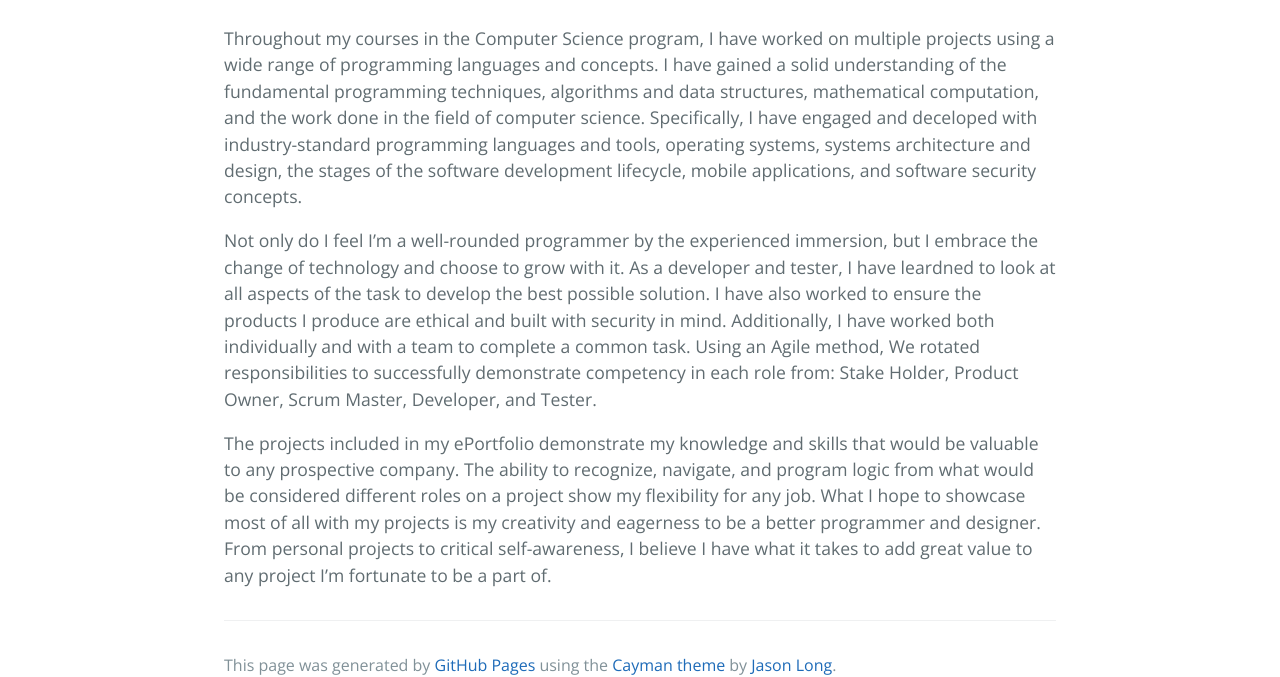
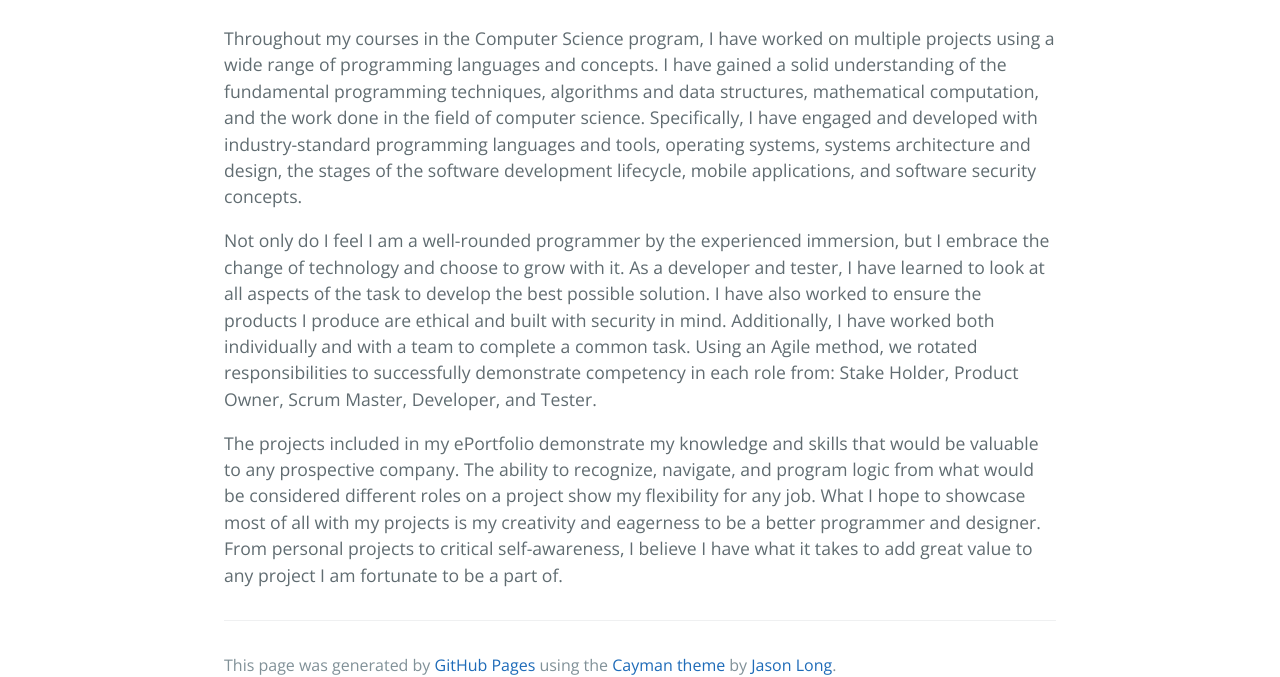
Before and after one commit to johnsatterfield/johnsatterfield.github.io, a Jekyll site: the page built from pa.md, in a window 1280 px wide. Shown: the part 343-1020 px from the top of the page. Built offline with Jekyll 4.4.1, drawn with Linux system fonts in a browser that asks for light colours.

Commit message:
Update pa.md

```diff
--- a/pa.md
+++ b/pa.md
@@ -4,8 +4,8 @@ layout: template
 filename: pa
 ---
 
-Throughout my courses in the Computer Science program, I have worked on multiple projects using a wide range of programming languages and concepts. I have gained a solid understanding of the fundamental programming techniques, algorithms and data structures, mathematical computation, and the work done in the field of computer science. Specifically, I have engaged and deceloped with industry-standard programming languages and tools, operating systems, systems architecture and design, the stages of the software development lifecycle, mobile applications, and software security concepts.
+Throughout my courses in the Computer Science program, I have worked on multiple projects using a wide range of programming languages and concepts. I have gained a solid understanding of the fundamental programming techniques, algorithms and data structures, mathematical computation, and the work done in the field of computer science. Specifically, I have engaged and developed with industry-standard programming languages and tools, operating systems, systems architecture and design, the stages of the software development lifecycle, mobile applications, and software security concepts.
 
-Not only do I feel I’m a well-rounded programmer by the experienced immersion, but I embrace the change of technology and choose to grow with it. As a developer and tester, I  have leardned to look at all aspects of the task to develop the best possible solution. I have also worked to ensure the products I produce are ethical and built with security in mind. Additionally, I have worked both individually and with a team to complete a common task. Using an Agile method, We rotated responsibilities to successfully demonstrate competency in each role from: Stake Holder, Product Owner, Scrum Master, Developer, and Tester.
+Not only do I feel I am a well-rounded programmer by the experienced immersion, but I embrace the change of technology and choose to grow with it. As a developer and tester, I  have learned to look at all aspects of the task to develop the best possible solution. I have also worked to ensure the products I produce are ethical and built with security in mind. Additionally, I have worked both individually and with a team to complete a common task. Using an Agile method, we rotated responsibilities to successfully demonstrate competency in each role from: Stake Holder, Product Owner, Scrum Master, Developer, and Tester.
 
-The projects included in my ePortfolio demonstrate my knowledge and skills that would be valuable to any prospective company. The ability to recognize, navigate, and program logic from what would be considered different roles on a project show my flexibility for any job. What I hope to showcase most of all with my projects is my creativity and eagerness to be a better programmer and designer. From personal projects to critical self-awareness, I believe I have what it takes to add great value to any project I’m fortunate to be a part of.
+The projects included in my ePortfolio demonstrate my knowledge and skills that would be valuable to any prospective company. The ability to recognize, navigate, and program logic from what would be considered different roles on a project show my flexibility for any job. What I hope to showcase most of all with my projects is my creativity and eagerness to be a better programmer and designer. From personal projects to critical self-awareness, I believe I have what it takes to add great value to any project I am fortunate to be a part of.
```
